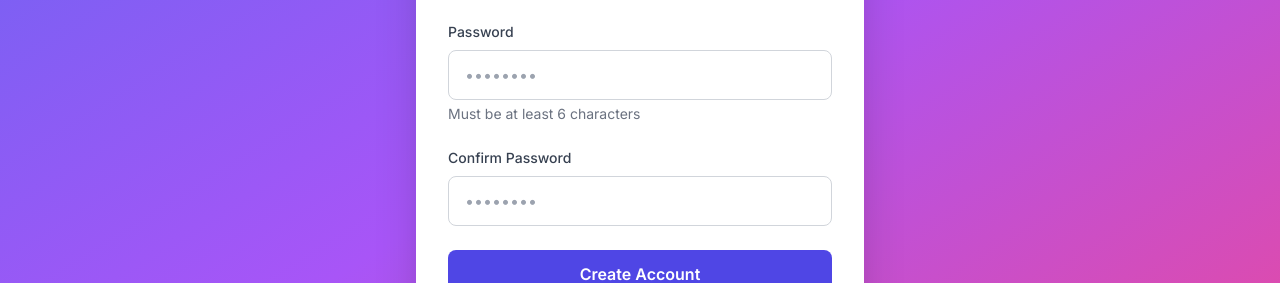
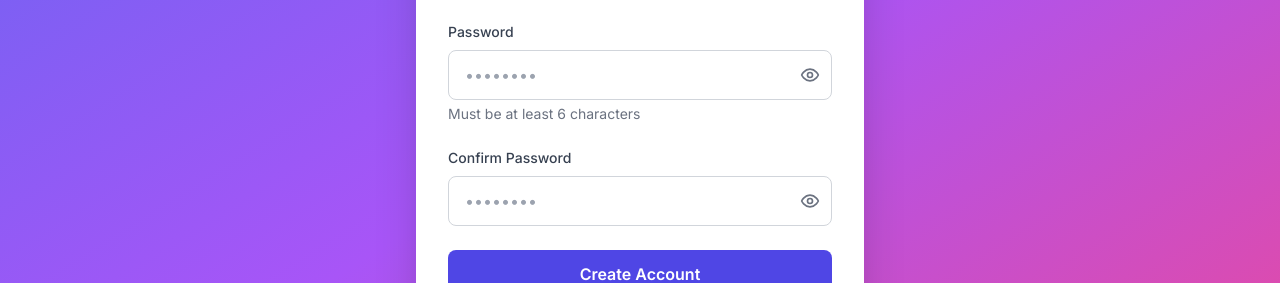
Before and after one commit to habtse/chat-app, a Next.js app in the folder frontend/: page /auth/register in a window 1280 px wide. Shown: the part 314-597 px from the top of the page. Built offline with nearby package versions, Linux system fonts and the light colour scheme; no server answers.

Commit message:
password show icon added on auth pages

```diff
--- a/frontend/app/auth/register/page.tsx
+++ b/frontend/app/auth/register/page.tsx
@@ -5,6 +5,7 @@
 import { useAuth } from '../../../lib/auth-context';
 import Link from 'next/link';
 import { GoogleLoginButton } from '../../../components/auth/google-login-button';
+import { Eye, EyeOff } from 'lucide-react';
 
 export default function RegisterPage() {
     const router = useRouter();
@@ -15,6 +16,8 @@
     const [confirmPassword, setConfirmPassword] = useState('');
     const [error, setError] = useState('');
     const [isLoading, setIsLoading] = useState(false);
+    const [showPassword, setShowPassword] = useState(false);
+    const [showConfirmPassword, setShowConfirmPassword] = useState(false);
 
     const handleSubmit = async (e: React.FormEvent) => {
         e.preventDefault();
@@ -92,15 +95,28 @@
                         <label htmlFor="password" className="block text-sm font-medium text-gray-700 mb-2">
                             Password
                         </label>
+                        <div className="relative">
                             <input
                                 id="password"
-                            type="password"
+                                type={showPassword ? "text" : "password"}
                                 value={password}
                                 onChange={(e) => setPassword(e.target.value)}
                                 required
-                            className="w-full px-4 py-3 border border-gray-300 rounded-lg focus:ring-2 focus:ring-indigo-500 focus:border-transparent outline-none transition"
+                                className="w-full px-4 py-3 pr-12 border border-gray-300 rounded-lg focus:ring-2 focus:ring-indigo-500 focus:border-transparent outline-none transition"
                                 placeholder="••••••••"
                             />
+                            <button
+                                type="button"
+                                onClick={() => setShowPassword(!showPassword)}
+                                className="absolute right-3 top-1/2 -translate-y-1/2 text-gray-500 hover:text-gray-700 focus:outline-none"
+                            >
+                                {showPassword ? (
+                                    <EyeOff className="h-5 w-5" />
+                                ) : (
+                                    <Eye className="h-5 w-5" />
+                                )}
+                            </button>
+                        </div>
                         <p className="mt-1 text-sm text-gray-500">Must be at least 6 characters</p>
                     </div>
 
@@ -108,15 +124,28 @@
                         <label htmlFor="confirmPassword" className="block text-sm font-medium text-gray-700 mb-2">
                             Confirm Password
                         </label>
+                        <div className="relative">
                             <input
                                 id="confirmPassword"
-                            type="password"
+                                type={showConfirmPassword ? "text" : "password"}
                                 value={confirmPassword}
                                 onChange={(e) => setConfirmPassword(e.target.value)}
                                 required
-                            className="w-full px-4 py-3 border border-gray-300 rounded-lg focus:ring-2 focus:ring-indigo-500 focus:border-transparent outline-none transition"
+                                className="w-full px-4 py-3 pr-12 border border-gray-300 rounded-lg focus:ring-2 focus:ring-indigo-500 focus:border-transparent outline-none transition"
                                 placeholder="••••••••"
                             />
+                            <button
+                                type="button"
+                                onClick={() => setShowConfirmPassword(!showConfirmPassword)}
+                                className="absolute right-3 top-1/2 -translate-y-1/2 text-gray-500 hover:text-gray-700 focus:outline-none"
+                            >
+                                {showConfirmPassword ? (
+                                    <EyeOff className="h-5 w-5" />
+                                ) : (
+                                    <Eye className="h-5 w-5" />
+                                )}
+                            </button>
+                        </div>
                     </div>
 
                     <button
```
Lines whose indentation alone changed are shown as unchanged.
